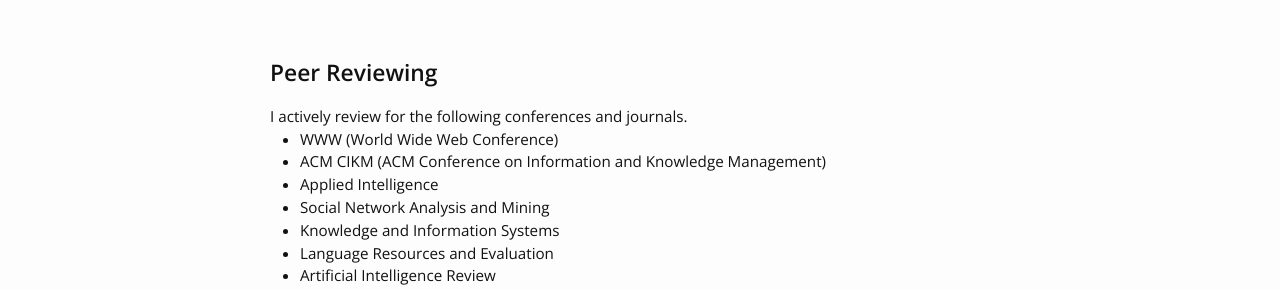
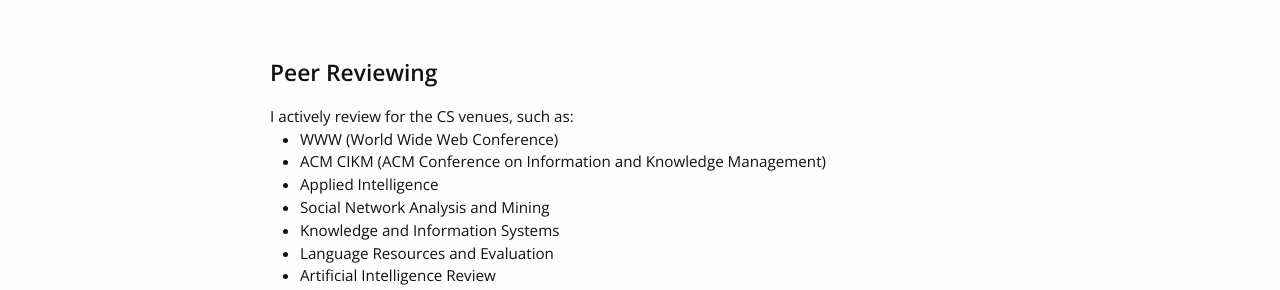
Before and after one commit to rabindralamsal/personal-site, a Jekyll site: the page built from index.html, in a window 1280 px wide. Shown: the part 1042-1332 px from the top of the page. Built offline with Jekyll 4.4.1, drawn with Linux system fonts in a browser that asks for light colours.

Commit message:
Update index.html

```diff
--- a/index.html
+++ b/index.html
@@ -47,7 +47,7 @@
 
 <br><br>
 <h2> Peer Reviewing </h2>
-I actively review for the following conferences and journals. <br>
+I actively review for the CS venues, such as: <br>
 
 <ul>
       <li>WWW (World Wide Web Conference)</li>
```
